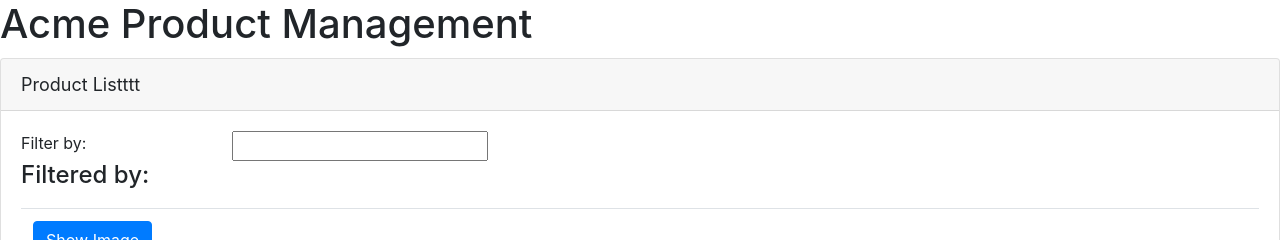
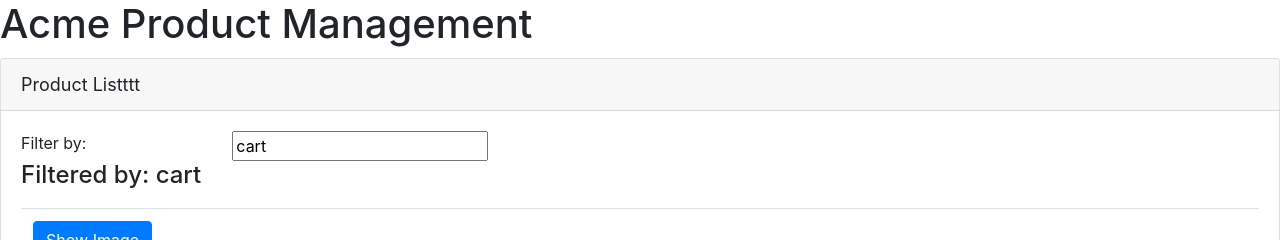
Before and after one commit to marcelotmnobrega/APM, an Angular app: page / in a window 1280 px wide. Shown: the top 240 px of the page. Built offline with nearby package versions, Linux system fonts and the light colour scheme.

Commit message:
Adding two way binding to textbox

```diff
--- a/src/app/app.module.ts
+++ b/src/app/app.module.ts
@@ -1,6 +1,6 @@
 import { BrowserModule } from '@angular/platform-browser';
 import { NgModule } from '@angular/core';
-
+import { FormsModule } from '@angular/forms';
 import { AppComponent } from './app.component';
 import { ProductListComponent } from './products/product-list.component';
 
@@ -10,7 +10,8 @@
     ProductListComponent
   ],
   imports: [
-    BrowserModule
+    BrowserModule,
+    FormsModule,
   ],
   bootstrap: [AppComponent]
 })
--- a/src/app/products/product-list.component.html
+++ b/src/app/products/product-list.component.html
@@ -6,12 +6,12 @@
         <div class="row">
             <div class="col-md-2">Filter by:</div>
             <div class="col-md-4">
-                <input type="text" />
+                <input type="text" [(ngModel)]='listFilter'/>
             </div>
         </div>
         <div class="row">
             <div class='col-md-6'>
-                <h4>Filtered by: </h4>
+                <h4>Filtered by: {{ listFilter }}</h4>
             </div>
         </div>
         <div class="table-responsive">
--- a/src/app/products/product-list.component.ts
+++ b/src/app/products/product-list.component.ts
@@ -13,6 +13,7 @@
     imageWidth: number = 50;
     imageMargin: number = 2;
     showImage: boolean = false;
+    listFilter: string = 'cart';
     products: IProduct[] =
     [
         {
```
